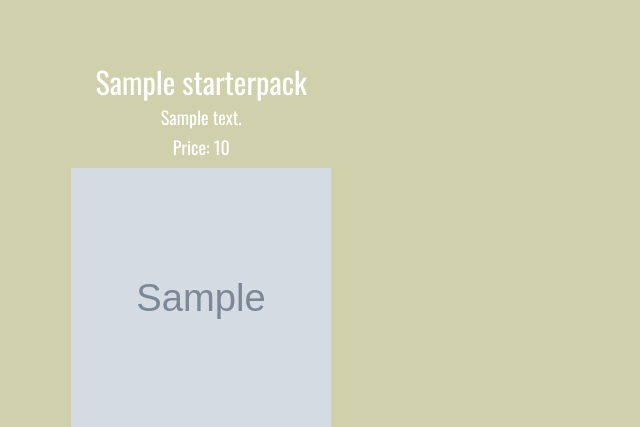
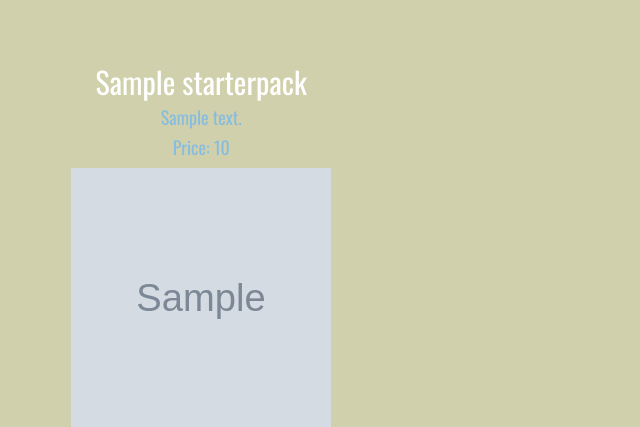
Before and after one commit to soundreaper/contractor, a Flask app: page / in a window 1280 px wide. Shown: the part 235-662 px from the top of the page, without its empty margins (0-640 px from the left). Run offline with Flask 2, Linux system fonts and the light colour scheme; grey boxes marked "Sample" are stand-in pictures; a database or web service that is not in the repository returns one stand-in record (values such as "Sample title"); some libraries are stand-ins or nearby versions.

Commit message:
add h4 styling

```diff
--- a/static/style.css
+++ b/static/style.css
@@ -11,6 +11,10 @@ h1 {
     color: #726E75
 }
 
+h4 {
+    color: #87BCDE
+}
+
 .startpack-image {
     height: 260px;
     width: 260px;
```
